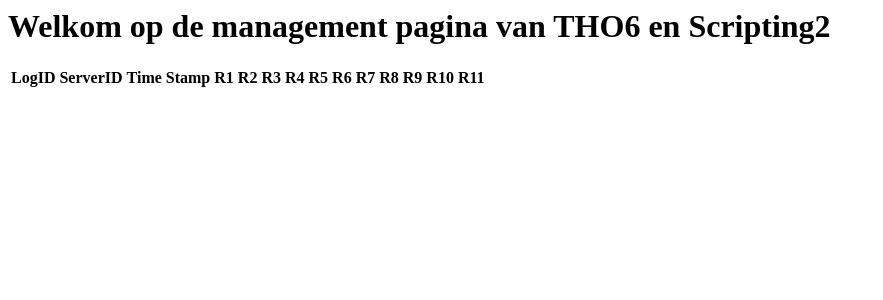
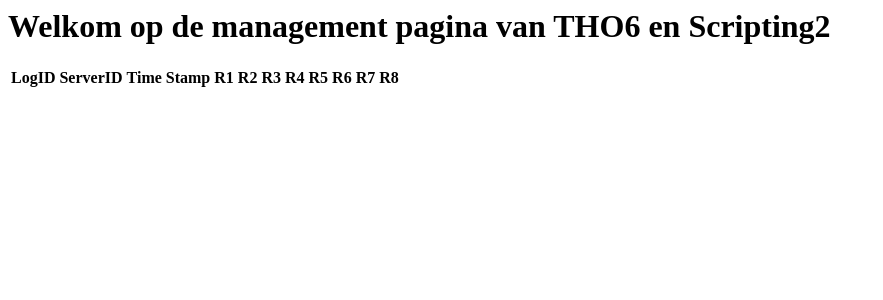
Before and after one commit to boevering/HogeschoolUtrecht, a PHP site: page / in a window 1280 px wide. Shown: the top 300 px of the page, without its empty margins (0-883 px from the left). Run offline with PHP 8.4, Linux system fonts and the light colour scheme; data that the repository does not hold is empty.

Commit message:
aanpassing aantal en mulit-os

```diff
--- a/web/index.php
+++ b/web/index.php
@@ -22,7 +22,7 @@ $SQL = "SELECT * FROM Logs";
 $result = mysql_query($SQL);
 
 echo '<table>';
-echo '<th>LogID</th><th>ServerID</th><th>Time Stamp</th><th>R1</th><th>R2</th><th>R3</th><th>R4</th><th>R5</th><th>R6</th><th>R7</th><th>R8</th><th>R9</th><th>R10</th><th>R11</th>';
+echo '<th>LogID</th><th>ServerID</th><th>Time Stamp</th><th>R1</th><th>R2</th><th>R3</th><th>R4</th><th>R5</th><th>R6</th><th>R7</th><th>R8</th>';
 while ($db_field = mysql_fetch_assoc($result) ) {
 
 print '<tr><td>' . $db_field['lID'] . "</td>";
```
